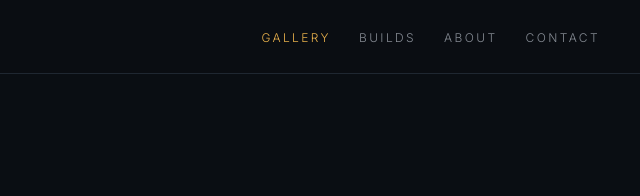
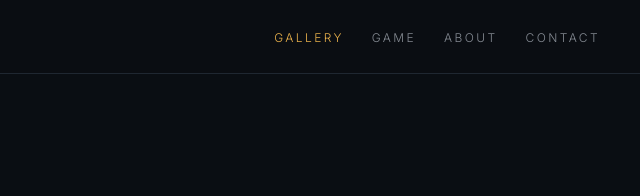
Before and after one commit to trickster-zero/A-You-Shhh.io, a plain HTML site: page gallery.html in a window 1280 px wide. Shown: the top 196 px of the page, 640-1280 px from the left. Drawn offline with nearby package versions, Linux system fonts and the light colour scheme.

Commit message:
Update navigation links in gallery.html

```diff
--- a/gallery.html
+++ b/gallery.html
@@ -16,7 +16,7 @@
   <nav>
     <ul class="nav-links">
       <li><a href="gallery.html" class="active">Gallery</a></li>
-      <li><a href="builds.html">Builds</a></li>
+      <li><a href="game/index.html">Game</a></li>
       <li><a href="about.html">About</a></li>
       <li><a href="contact.html">Contact</a></li>
     </ul>
```
